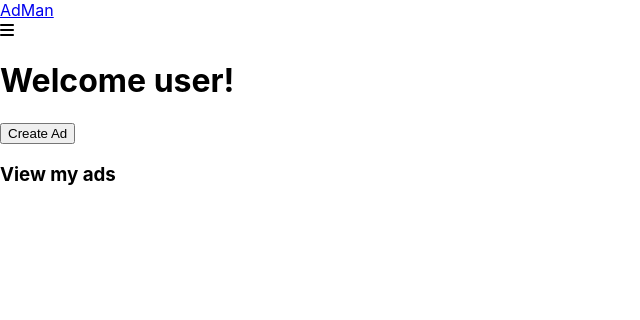
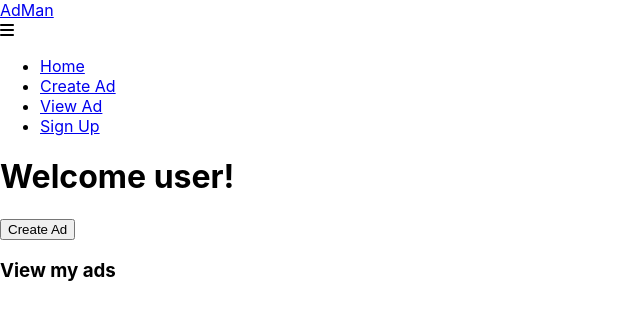
Before and after one commit to yobazy/ad-manager, a React (Create React App) app in the folder client/: page / in a window 1280 px wide. Shown: the top 320 px of the page, without its empty margins (0-640 px from the left). Built offline with nearby package versions, Linux system fonts and the light colour scheme.

Commit message:
Adds footer, hero sections and button component

```diff
--- a/client/src/components/Navbar.js
+++ b/client/src/components/Navbar.js
@@ -1,18 +1,39 @@
 import React,{ useState } from 'react';
 import { Link } from 'react-router-dom';
 
-function Navbar() {
+export default function Navbar() {
     const [click, setClick] = useState(false);
+
+    const handleClick = () => {
+        setClick(!click);
+    }
+
+    const closeMobileMenu = () => {
+        setClick(false);
+    }
     return  (
             <nav className="navbar">
                 <div className="navbar-container">
                     <a href="/" className="navbar-logo">AdMan</a>
-                    <div className="menu-icon">
+                    <div className="menu-icon" onClick={handleClick}>
                         <i className={click ? 'fas fa-times' : 'fas fa-bars'}></i>
                     </div>
+                    <ul className={click ? 'nav-menu-active' : 'nav-menu'}>
+                        <li className="nav-item">
+                            <a href="/" className="nav-links" onClick={closeMobileMenu}>Home</a>
+                        </li>
+                        <li className="nav-item">
+                            <a href="/newad" className="nav-links" onClick={closeMobileMenu}>Create Ad</a>
+                        </li>
+                        <li className="nav-item">
+                            <a href="/viewads" className="nav-links" onClick={closeMobileMenu}>View Ad</a>
+                        </li>
+                        <li className="nav-item">
+                            <a href="/sign-up" className="nav-links" onClick={closeMobileMenu}>Sign Up</a>
+                        </li>
+                    </ul>
+
                 </div>
             </nav>
             )
 }
-
-export default Navbar;
```
Also changed, not shown: client/src/components/Button.js (added, +7 -0 lines), client/src/components/Footer.js (added, +13 -0 lines), client/src/components/HeroSection.js (added, +10 -0 lines), client/src/components/pages/Home.js (added, +8 -0 lines), client/src/components/Button.css (added).
